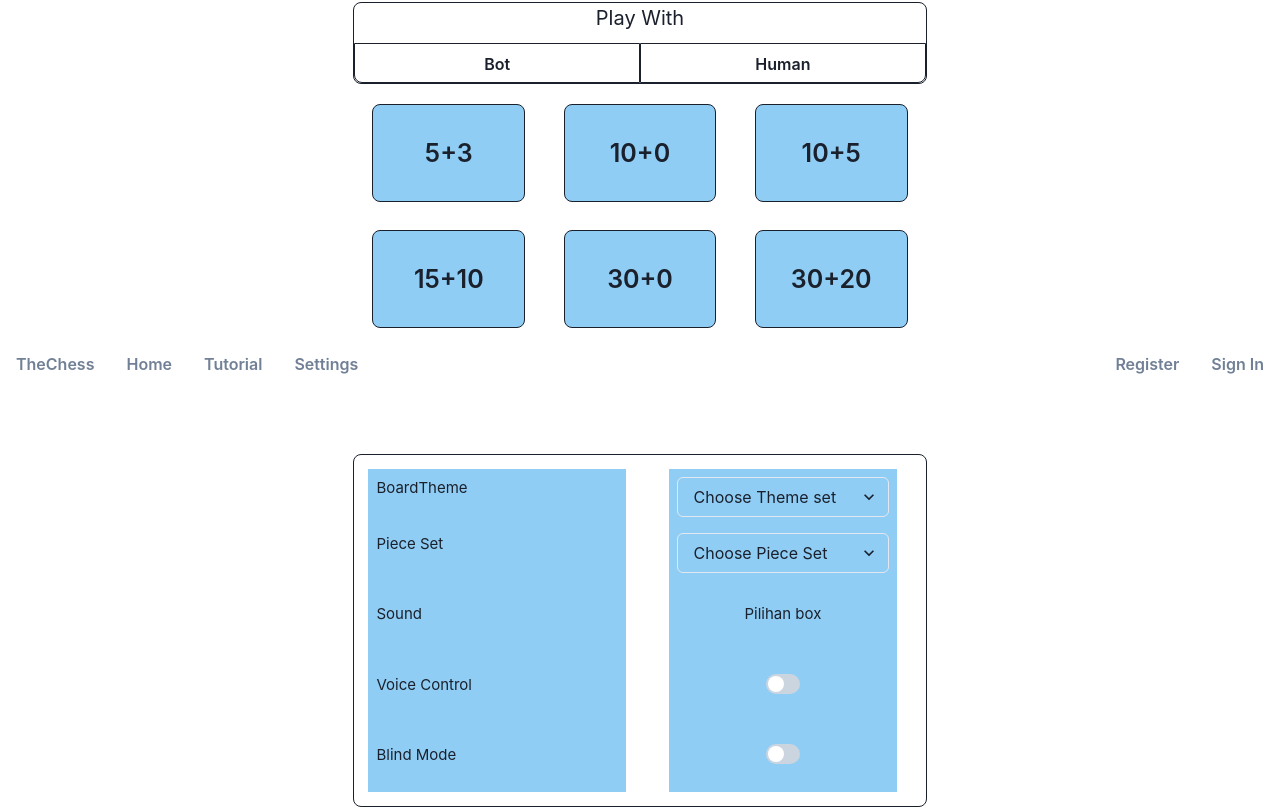
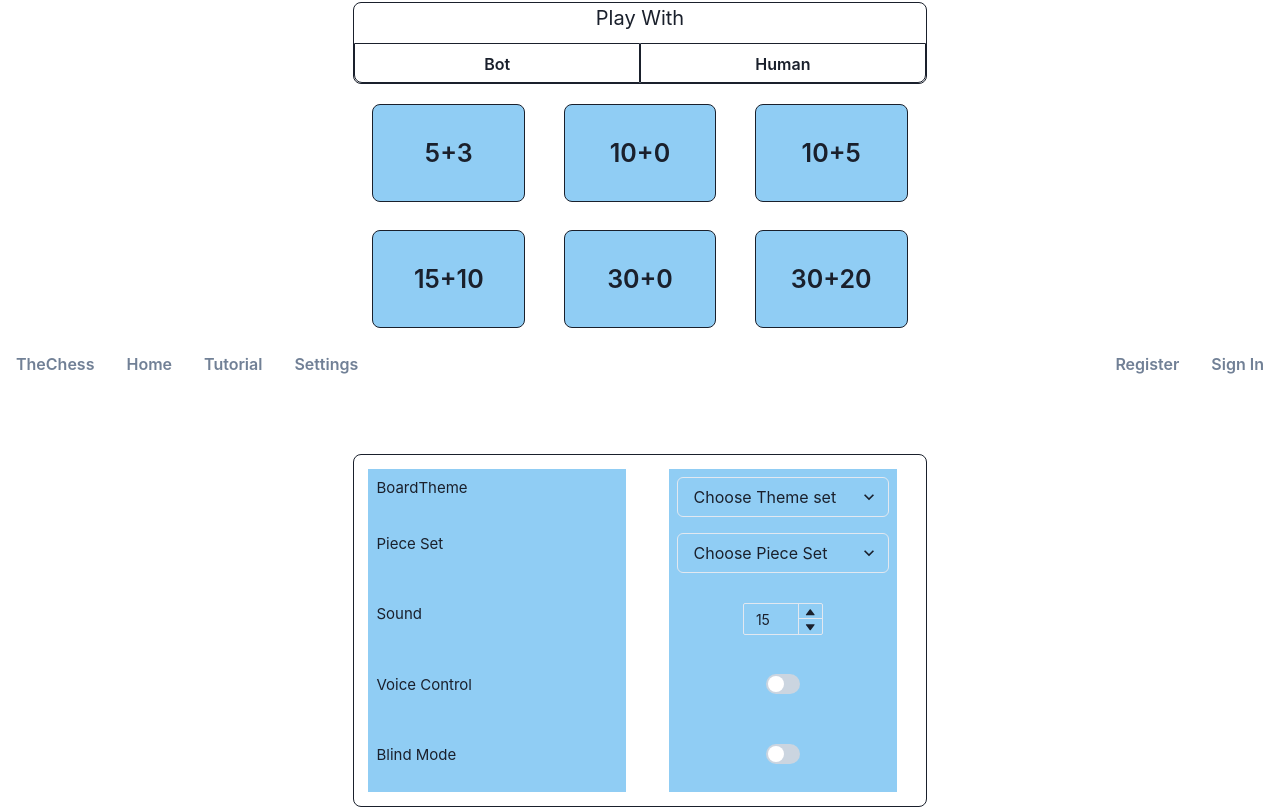
Before and after one commit to MarcelJulian/the-chess, a React (Create React App) app in the folder src/main/frontend/: page / in a window 1280 px wide. Shown: the part 479-1286 px from the top of the page. Built offline with nearby package versions, Linux system fonts and the light colour scheme.

Commit message:
Update Settings Page (add numberInput)

```diff
--- a/src/main/frontend/src/pages/SettingsPage/settingsPage.tsx
+++ b/src/main/frontend/src/pages/SettingsPage/settingsPage.tsx
@@ -15,9 +15,14 @@ import {
   SliderFilledTrack,
   SliderThumb,
   SliderTrack,
+  NumberInput,
   Stack,
   Select,
-  Switch
+  Switch,
+  NumberDecrementStepper,
+  NumberIncrementStepper,
+  NumberInputField,
+  NumberInputStepper
 } from "@chakra-ui/react";
 
 import NavBar from "components/NavBar";
@@ -169,7 +174,13 @@ function SettingsPage() {
             // borderRadius="lg"
           >
             <Center>
-              <Text fontSize={15}>Pilihan box</Text>
+              <NumberInput size="sm" maxW={20} defaultValue={15} min={10}>
+                <NumberInputField />
+                <NumberInputStepper>
+                  <NumberIncrementStepper />
+                  <NumberDecrementStepper />
+                </NumberInputStepper>
+              </NumberInput>
             </Center>
           </Box>
           {/* Tulisan Voice Control */}
```
